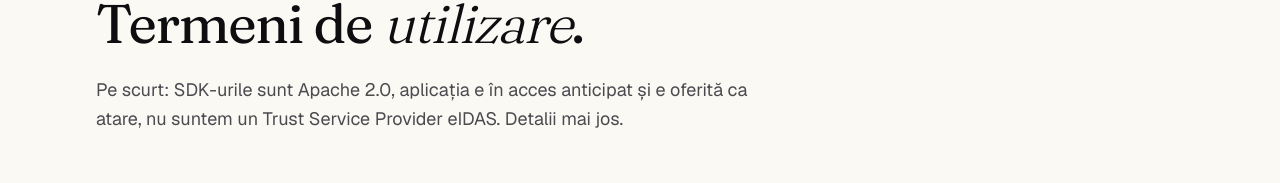
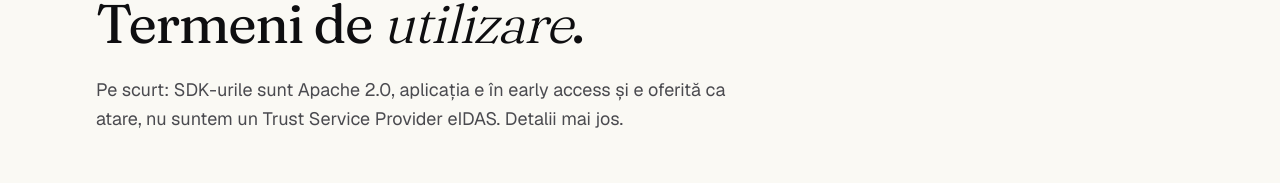
Before and after one commit to am-semnat/am-semnat-web, a Next.js app: page /legal/termeni in a window 1280 px wide. Shown: the part 234-417 px from the top of the page. Built offline with nearby package versions, Linux system fonts and the light colour scheme.

Commit message:
fix: wording

```diff
--- a/app/legal/termeni/page.tsx
+++ b/app/legal/termeni/page.tsx
@@ -228,7 +228,7 @@ export default function TermeniPage() {
         Termeni de <em className="font-light italic">utilizare</em>.
       </h1>
       <p className="text-ink-muted mt-6 max-w-[55ch] text-lg leading-relaxed">
-        Pe scurt: SDK-urile sunt Apache 2.0, aplicația e în acces anticipat și e
+        Pe scurt: SDK-urile sunt Apache 2.0, aplicația e în early access și e
         oferită ca atare, nu suntem un Trust Service Provider eIDAS. Detalii mai
         jos.
       </p>
```
